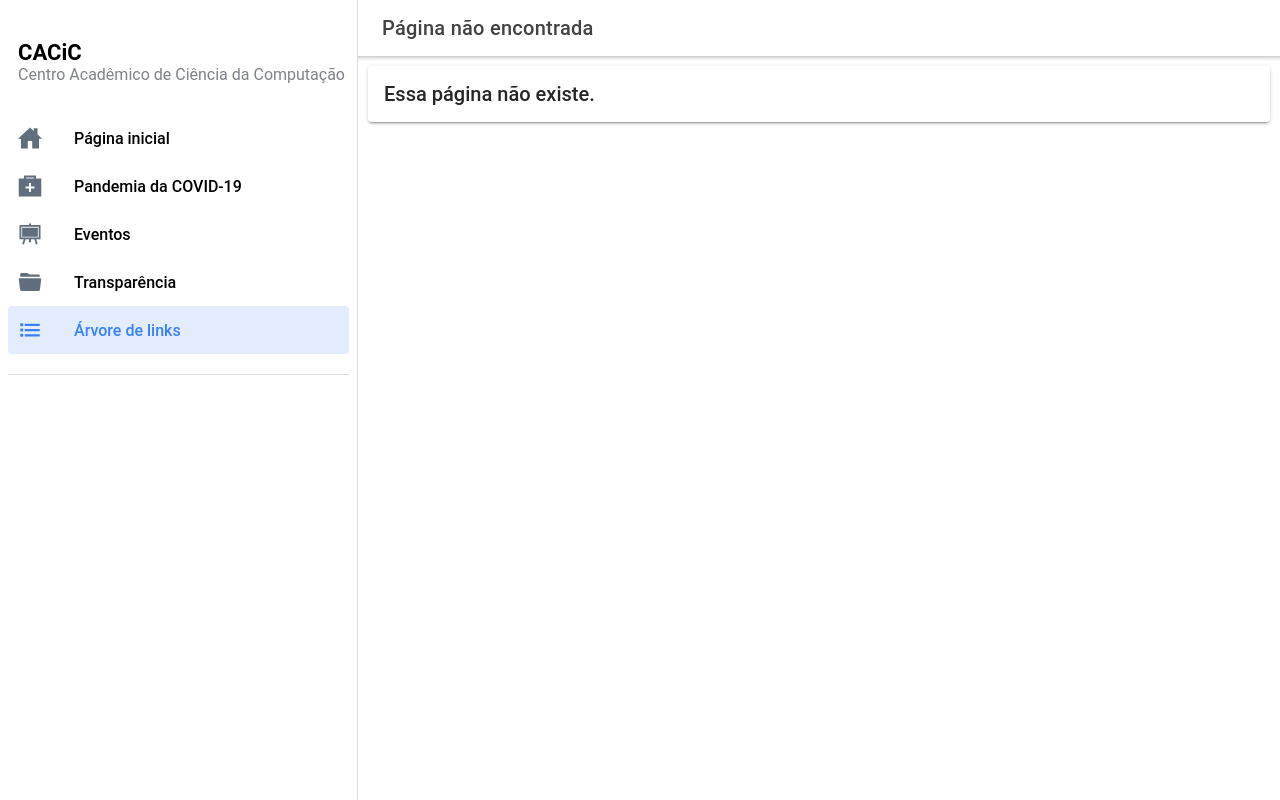
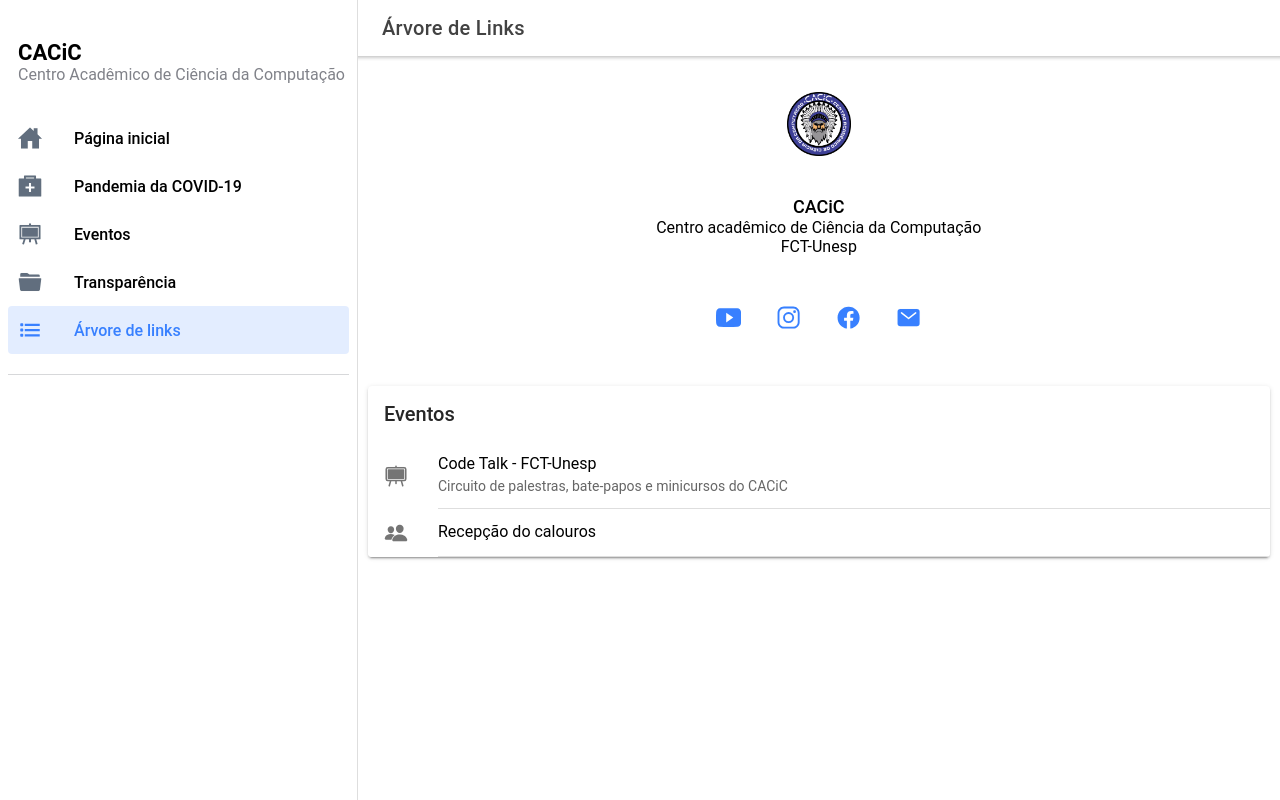
Before and after one commit to cacic-fct/cacic-fct-react, a React (Create React App) app: page /links in a window 1280 px wide. Built offline with nearby package versions, Linux system fonts and the light colour scheme.

Commit message:
adicionando árvore de links

```diff
--- a/src/App.tsx
+++ b/src/App.tsx
@@ -19,6 +19,7 @@
 import CardWrapper from "./components/card-wrapper/card-wrapper";
 import Eventos from "./pages/eventos/eventos";
 import Transparencia from "./pages/transparencia/transparencia";
+import ArvoreLinks from "./pages/arvore-links/arvore-links";
 
 setupIonicReact();
 
@@ -57,6 +58,11 @@
                 <CardWrapper title="Essa página não existe." />
               </PageLayout>
             </Route>
+            <Route path="/links" exact={true}>
+              <PageLayout title="Árvore de Links">
+                <ArvoreLinks />
+              </PageLayout>
+            </Route>
           </IonRouterOutlet>
         </IonSplitPane>
       </IonReactRouter>
--- /dev/null
+++ b/src/pages/arvore-links/arvore-links.scss
@@ -0,0 +1,11 @@
+.grid {
+  max-width: 700px;
+}
+
+.img {
+  width: 64px;
+}
+
+.h5 {
+  margin: 0;
+}
--- /dev/null
+++ b/src/pages/arvore-links/arvore-links.tsx
@@ -0,0 +1,82 @@
+import { IonButton, IonCol, IonGrid, IonIcon, IonImg, IonRow } from "@ionic/react";
+import { logoYoutube, logoInstagram, logoFacebook, mail } from "ionicons/icons";
+import CardWrapper from "../../components/card-wrapper/card-wrapper";
+import LinkItem from "../../components/link-item/link-item";
+import getIoniconByString from "../../utils/ionicon";
+import "./arvore-links.scss"
+import eventosList from "./eventos.json";
+
+const ArvoreLinks = () => {
+  return (
+    <>
+      <IonGrid
+      className="ion-padding ion-text-center grid"
+      >
+        <IonRow>
+          <IonCol>
+            <IonImg
+            src="/assets/icons/favicon.png"
+            alt="Logo"
+            className="margin-auto-horizontal img"/>
+          </IonCol>
+        </IonRow>
+        <IonRow>
+          <IonCol>
+            <h5 className="h5">
+              CACiC
+            </h5>
+            <span>
+              Centro acadêmico de Ciência da Computação
+            </span>
+            <br/>
+            <span>
+              FCT-Unesp
+            </span>
+          </IonCol>
+        </IonRow>
+        <IonRow>
+          <IonCol>
+            <IonButton
+            href="https://cacic.page.link/youtube"
+            fill="clear"
+            >
+              <IonIcon src={logoYoutube} slot="icon-only" />
+            </IonButton>
+            <IonButton
+            href="https://instagram.com/cacic.fct"
+            fill="clear"
+            >
+              <IonIcon src={logoInstagram} slot="icon-only" />
+            </IonButton>
+            <IonButton
+            href="https://facebook.com/cacic.fct"
+            fill="clear"
+            >
+              <IonIcon src={logoFacebook} slot="icon-only" />
+            </IonButton>
+            <IonButton
+            href="mailto:cacic.fct@gmail.com"
+            fill="clear"
+            >
+              <IonIcon src={mail} slot="icon-only" />
+            </IonButton>
+          </IonCol>
+        </IonRow>
+      </IonGrid>
+      <CardWrapper
+      title="Eventos"
+      >
+        {eventosList.map((entry, index) => (
+          <LinkItem
+          icon={getIoniconByString(entry.icon)}
+          title={entry.title}
+          url={entry.url}
+          content={entry.content}
+          />
+        ))}
+      </CardWrapper>
+    </>
+  )
+}
+
+export default ArvoreLinks;
--- /dev/null
+++ b/src/pages/arvore-links/eventos.json
@@ -0,0 +1,13 @@
+[
+  {
+    "title": "Code Talk - FCT-Unesp",
+    "icon": "easel",
+    "url": "/eventos",
+    "content": "Circuito de palestras, bate-papos e minicursos do CACiC"
+  },
+  {
+    "title": "Recepção do calouros",
+    "icon": "people",
+    "url": "https://fct-pp.web.app"
+  }
+]
```
